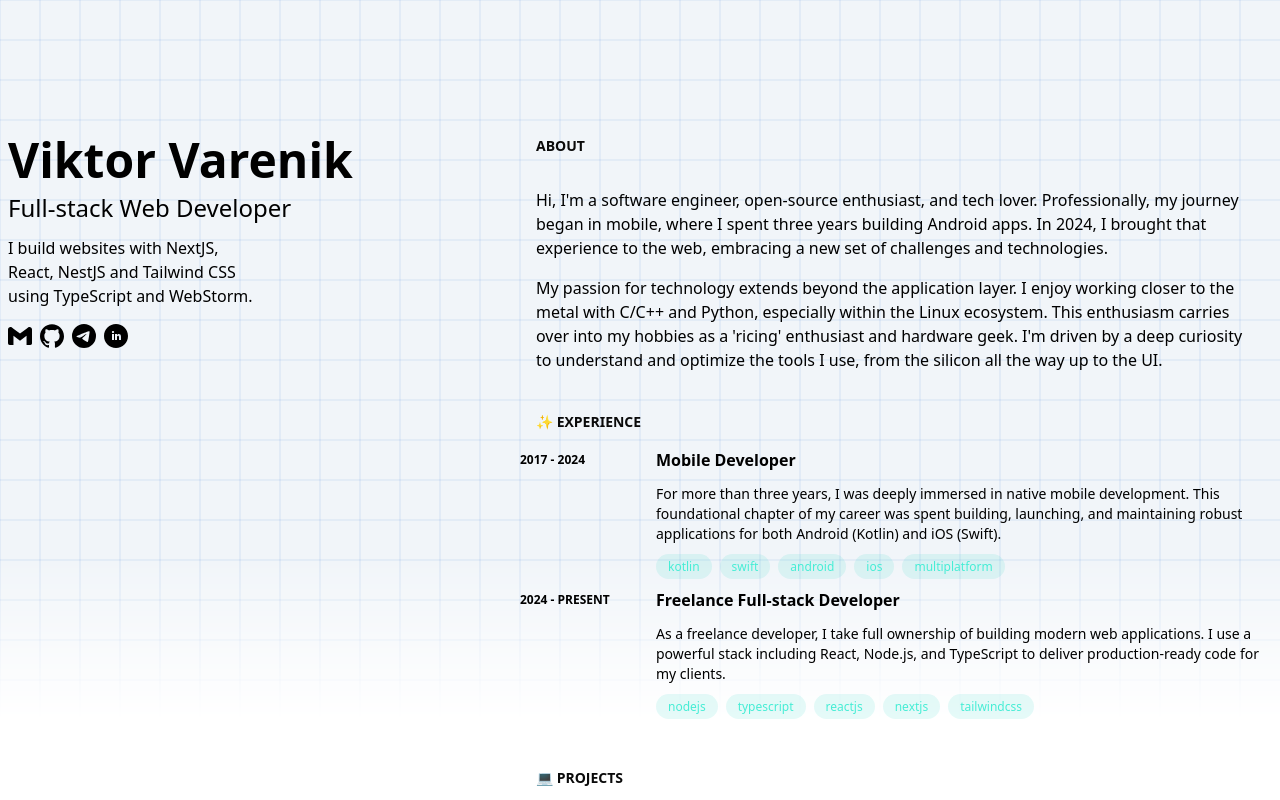
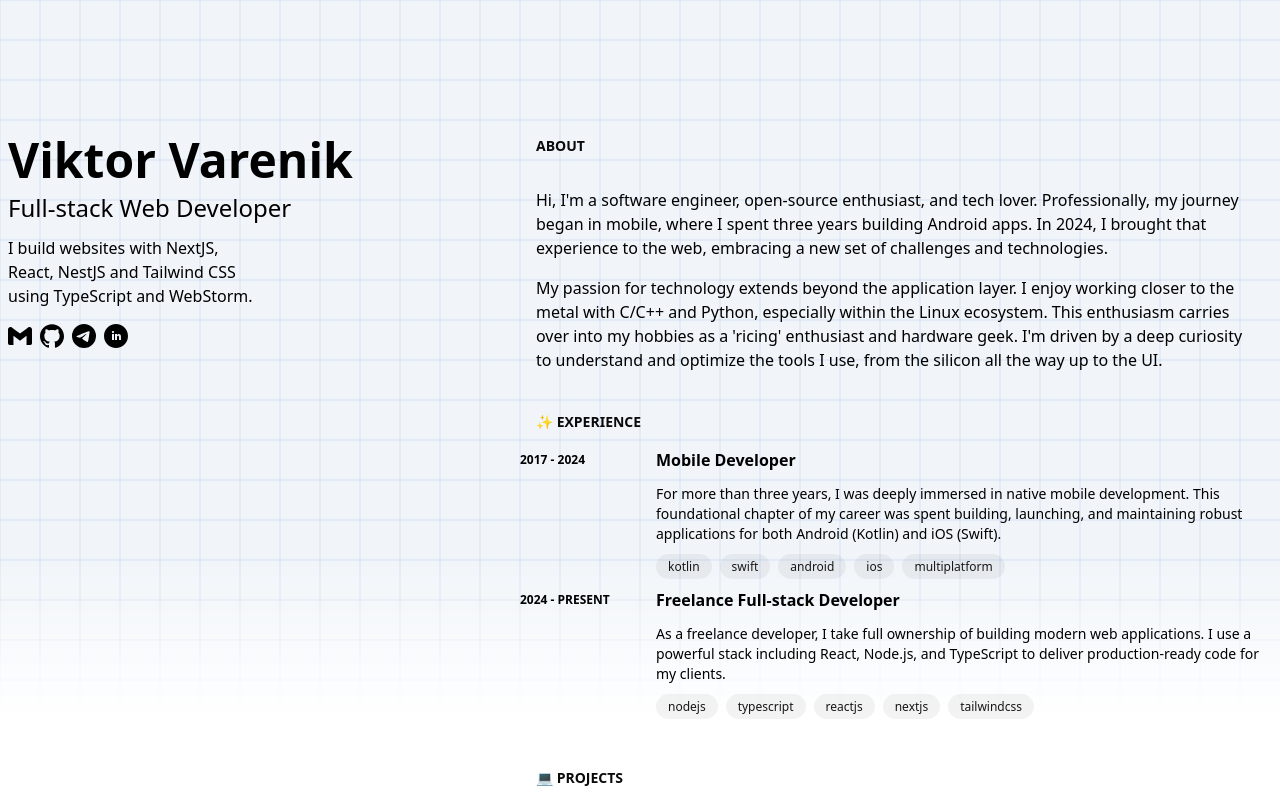
Before and after one commit to kotleni/kotleni.github.io, a Next.js app: page / in a window 1280 px wide. Shown: the top 800 px of the page. Built offline with nearby package versions, Linux system fonts and the light colour scheme.

Commit message:
chore: alternative colors for chips

```diff
--- a/src/components/experience-card.tsx
+++ b/src/components/experience-card.tsx
@@ -20,7 +20,7 @@ export function ExperienceCard(props: ExperienceCardProps) {
                 <p className="text-sm my-3">
                     {props.tags.map(tag => (
                         <span
-                            className="text-xs font-medium mr-2 px-3 py-1 bg-teal-400/10 text-teal-300 rounded-full"
+                            className="text-xs font-medium mr-2 px-3 py-1 bg-primary/5 text-primary rounded-full"
                             key={tag}
                         >
                             {tag}
--- a/src/components/project-card.tsx
+++ b/src/components/project-card.tsx
@@ -24,7 +24,7 @@ export function ProjectCard(props: ProjectCardProps) {
             <p className="text-sm my-3">
                 {props.tags.map(tag => (
                     <span
-                        className="text-xs font-medium mr-2 px-3 py-1 bg-teal-400/10 text-teal-300 rounded-full"
+                        className="text-xs font-medium mr-2 px-3 py-1 bg-primary/5 text-primary rounded-full"
                         key={tag}
                     >
                         {tag}
```
